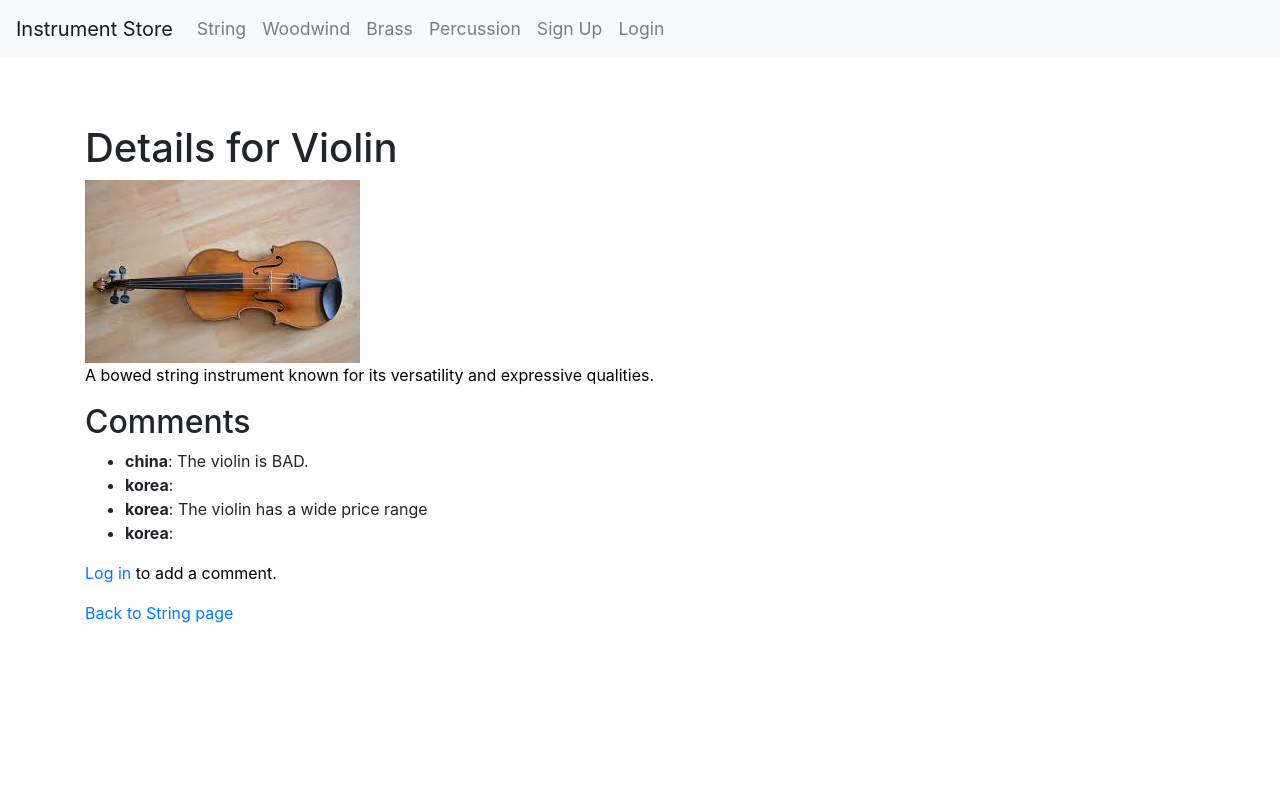
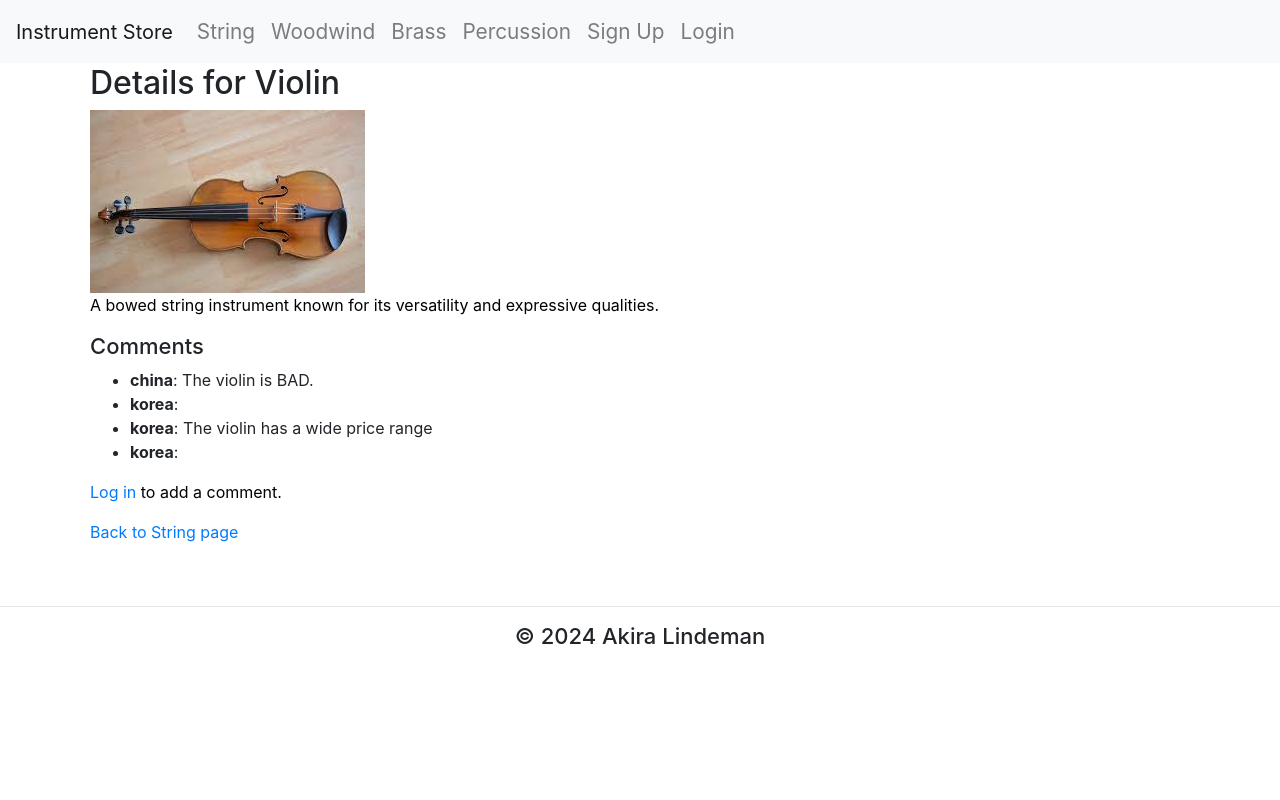
Before and after one commit to LindeAkira/instruments, a Flask app: page /instrument/1 in a window 1280 px wide. Run offline with Flask 3, Linux system fonts and the light colour scheme; data comes from the database, SQL or seed files in the repository; some libraries are stand-ins or nearby versions.

Commit message:
Some styling done and changed to grid instead of flex

```diff
--- a/InstrumentWebsite/routes.py
+++ b/InstrumentWebsite/routes.py
@@ -120,7 +120,6 @@ def add_comment(instrument_id):
 
     return render_template('add_comment.html', instrument_id=instrument_id)
 
-
 # Individual instrument details page.
 @app.route('/instrument/<int:instrument_id>')
 def instrument_details(instrument_id):
--- a/InstrumentWebsite/static/style.css
+++ b/InstrumentWebsite/static/style.css
@@ -1,17 +1,43 @@
-body {
-    padding-top: 50px; /* Ensure content is not hidden behind fixed nav bar */
-    text-align: left;
+html, body {
+    height: 100%;
+    margin: 0;
 }
 
-h1 {
-    padding-top: 50px;
+body {
+    display: grid;
+    grid-template-rows: auto 1fr auto; /* Header, content, footer */
+    min-height: 100vh;
+
+    h1 {
+        font-size: 32px;
+        padding-top: 20px;
+    }
+
+    h2 {
+        font-size: 22px;
+    }
 }
 
+
+.container {
+    grid-row: 2; /* This places the container in the middle row */
+    padding: 20px;
+}
+
+.footer {
+    grid-row: 3; /* This places the footer in the bottom row */
+    background-color: #ffff;
+    text-align: center;
+    padding: 10px 0;
+    width: 100%;
+    font-size: 0.1em;
+}
 .navbar {
     margin-bottom: 20px;
 }
+
 .nav-item .nav-link {
-    font-size: 1.1em;
+    font-size: 1.3em;
     color: #555;
 }
 
@@ -19,6 +45,6 @@ h1 {
     color: #000;
 }
 
-p{
-    color:rgb(0, 0, 0);
+p {
+    color: rgb(0, 0, 0);
 }
--- a/InstrumentWebsite/templates/add_comment.html
+++ b/InstrumentWebsite/templates/add_comment.html
@@ -1,7 +1,7 @@
 {% extends 'layout.html' %}
 
+{% block title %}Add a Comment{% endblock %}
 
-<title>Add a Comment</title>
 {% block content %}
     <h1>Add a Comment</h1>
 
--- a/InstrumentWebsite/templates/brass.html
+++ b/InstrumentWebsite/templates/brass.html
@@ -1,4 +1,6 @@
 {% extends 'layout.html' %}
+
+{% block title %}Brass Instruments{% endblock %}
 
 {% block content %}
 <h1>Brass Instruments</h1>
--- a/InstrumentWebsite/templates/footer.html
+++ /dev/null
@@ -1,5 +0,0 @@
-<footer>
-
-    <h2>&copy; 2024 Akira Lindeman</h2>
-
-</footer>
--- a/InstrumentWebsite/templates/instrument.html
+++ b/InstrumentWebsite/templates/instrument.html
@@ -1,8 +1,10 @@
 {% extends 'layout.html' %}
+
+{% block title %}Instruments{% endblock %}
 
 {% block content %}
   <div id="content">
-    <h1>Details for {{ instrument[1] }}</h1>
+  <h1>Details for {{ instrument[1] }}</h1>
     <img src="{{ instrument[4] }}" alt="Image of {{ instrument[1] }}">
     <p>{{ instrument[3] }}</p>
 
@@ -33,7 +35,7 @@
       {% endfor %}
     </ul>
     {% else %}
-      <p>No comments yet. Be the first to comment!</p>
+      <p>No comments yet. Be the first!</p>
     {% endif %}
 
     {% if session.get('user_id') %}
--- a/InstrumentWebsite/templates/layout.html
+++ b/InstrumentWebsite/templates/layout.html
@@ -1,27 +1,31 @@
 <!DOCTYPE html>
 <html>
-<extnd style.css
 <head>
-        <title>Instruments</title>
     <meta charset="UTF-8">
-        <title>Instrument Store</title>
+    <title>{% block title %}{% endblock %}</title>
     <link rel="stylesheet" href="https://stackpath.bootstrapcdn.com/bootstrap/4.3.1/css/bootstrap.min.css">
     <script src="https://code.jquery.com/jquery-3.3.1.slim.min.js"></script>
     <script src="https://cdnjs.cloudflare.com/ajax/libs/popper.js/1.14.7/umd/popper.min.js"></script>
     <script src="https://stackpath.bootstrapcdn.com/bootstrap/4.3.1/js/bootstrap.min.js"></script>
-        <link rel="stylesheet" href="static/style.css">
-
-        <nav>{%include "nav.html"%}</nav>
+    <link rel="stylesheet" href="{{ url_for('static', filename='style.css') }}">
 </head>
 
 <body>
-
+    <nav>
+        {% include "nav.html" %}
+    </nav>
     <div class="container mt-4">
-            {%block content%}
-            {%endblock%}
+        {% block content %}
+        {% endblock %}
     </div>
 
-        </body>
+    <footer class="footer">
+        <hr>
+        <h2>&copy; 2024 Akira Lindeman</h2>
+
+    </footer>
 </body>
 
+
+
 </html>
--- a/InstrumentWebsite/templates/percussion.html
+++ b/InstrumentWebsite/templates/percussion.html
@@ -1,4 +1,6 @@
 {% extends 'layout.html' %}
+
+{% block title %}Percussion Instruments{% endblock %}
 
 {% block content %}
 <h1>Percussion Instruments</h1>
--- a/InstrumentWebsite/templates/string.html
+++ b/InstrumentWebsite/templates/string.html
@@ -1,4 +1,6 @@
 {% extends 'layout.html' %}
+
+{% block title %}String Instruments{% endblock %}
 
 {% block content %}
 <h1>String Instruments</h1>
--- a/InstrumentWebsite/templates/woodwind.html
+++ b/InstrumentWebsite/templates/woodwind.html
@@ -1,4 +1,6 @@
 {% extends 'layout.html' %}
+
+{% block title %}Woodwind Instruments{% endblock %}
 
 {% block content %}
 <h1>Woodwind Instruments</h1>
```
Lines whose indentation alone changed are shown as unchanged.
